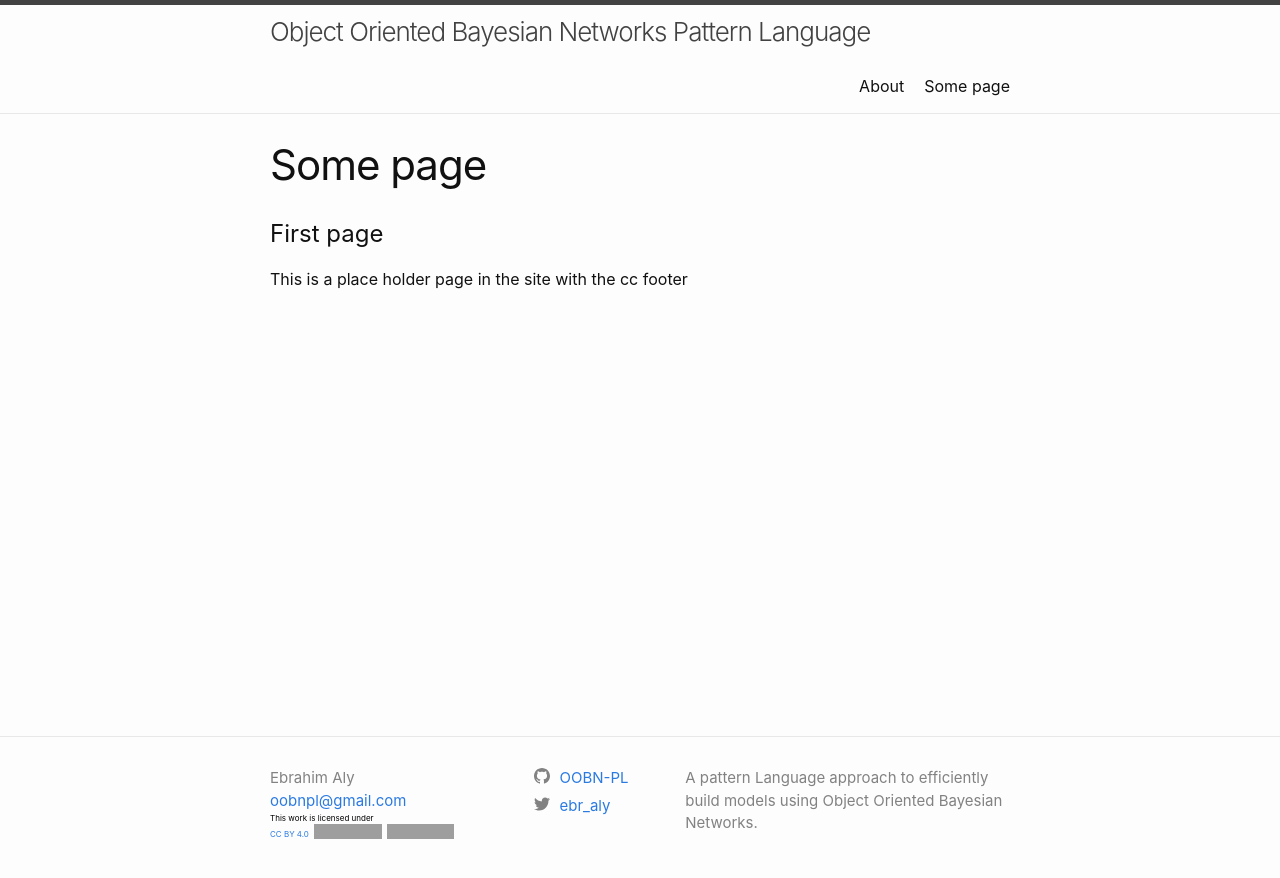
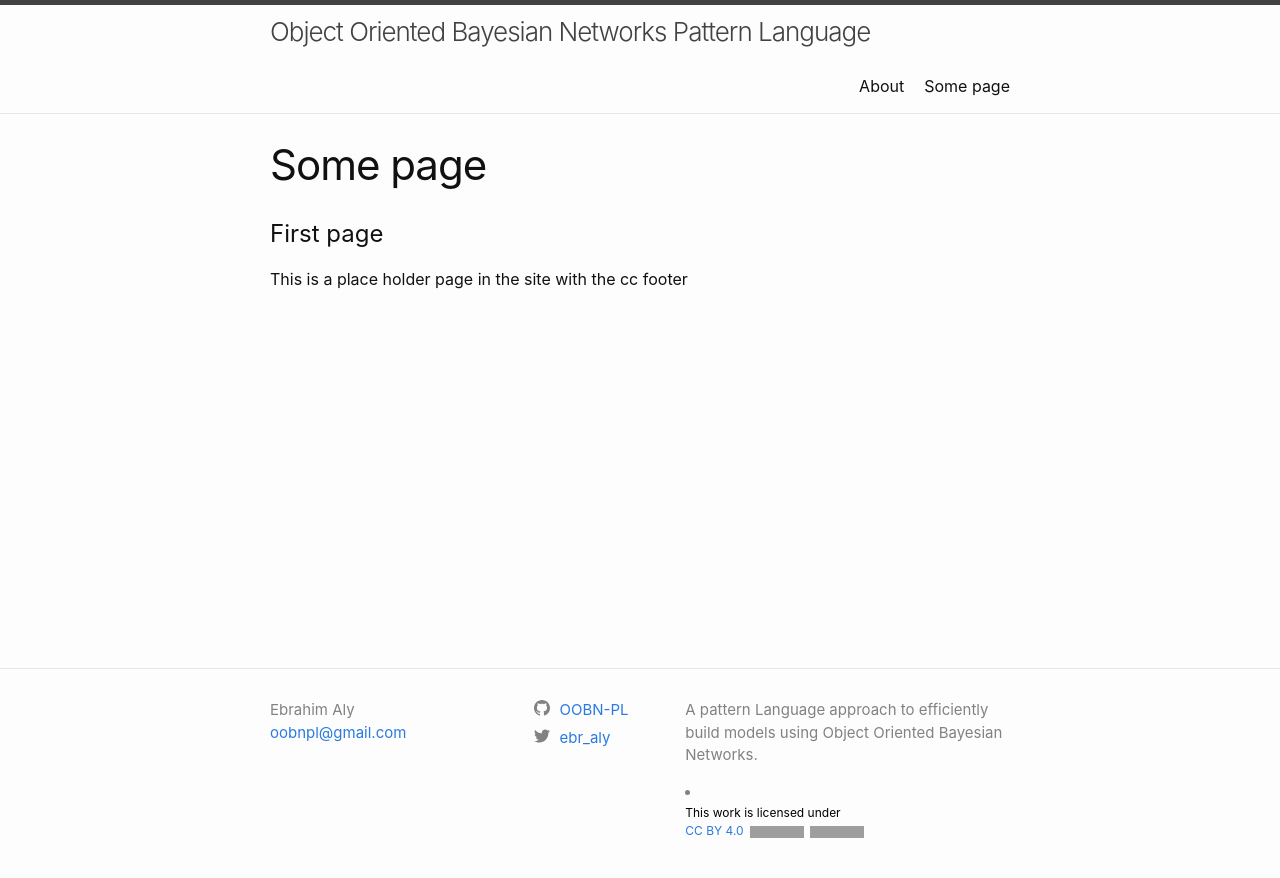
Before and after one commit to OOBN-PL/OOBNPL, a Jekyll site: the page built from _pages/some_page.md, in a window 1280 px wide. Shown: the top 878 px of the page. Built offline with Jekyll 4.4.1, drawn with Linux system fonts in a browser that asks for light colours; grey boxes are pictures that could not be loaded.

Commit message:
footer fix

```diff
--- a/_config.yml
+++ b/_config.yml
@@ -30,6 +30,7 @@ github_username: OOBN-PL
 # Manual modifications
 author: Ebrahim Aly
 title-logo: /images/pl_logo.png
+license: add
 
 # Build settings
 # inactivated the theme below and using its files by my own
--- a/_includes/footer_cc.html
+++ b/_includes/footer_cc.html
@@ -18,23 +18,6 @@
           {%- if site.email -%}
           <li><a class="u-email" href="mailto:{{ site.email }}">{{ site.email }}</a></li>
           {%- endif -%}
-          <li>
-            <div class="license">
-              <p xmlns:cc="http://creativecommons.org/ns#" style="font-size:8px; color:black"> This work is licensed
-                under
-                <a href="http://creativecommons.org/licenses/by/4.0/?ref=chooser-v1" target="_blank"
-                  rel="license noopener noreferrer" style="display: inline-block">
-                  CC BY 4.0&nbsp;<img style="height: 15px !important;
-            margin-left: 3px;
-            vertical-align: text-bottom;"
-                    src="https://mirrors.creativecommons.org/presskit/icons/cc.svg?ref=chooser-v1" />
-                  <img style="height: 15px !important;
-            margin-left: 3px;
-            vertical-align: text-bottom;"
-                    src="https://mirrors.creativecommons.org/presskit/icons/by.svg?ref=chooser-v1" /></a>
-              </p>
-            </div>
-          </li>
         </ul>
       </div>
 
@@ -44,10 +27,12 @@
 
       <div class="footer-col footer-col-3">
         <p>{{- site.description | escape -}}</p>
+        {%- if site.license -%}
+        <li>
+          {%- include license_details.html -%}
+        </li>
+        {%- endif -%}
       </div>
-
     </div>
-
   </div>
-
 </footer>
--- /dev/null
+++ b/_includes/license_details.html
@@ -0,0 +1,10 @@
+<div class="license">
+    <p xmlns:cc="http://creativecommons.org/ns#" style="font-size:12px; color:black"> This work is licensed under
+        <a href="http://creativecommons.org/licenses/by/4.0/?ref=chooser-v1" target="_blank"
+            rel="license noopener noreferrer" style="display: inline-block">
+            CC BY 4.0&nbsp;<img style="height: 12px !important; margin-left: 3px; vertical-align: text-bottom;"
+                src="https://mirrors.creativecommons.org/presskit/icons/cc.svg?ref=chooser-v1" /> <img
+                style="height: 12px !important; margin-left: 3px; vertical-align: text-bottom;"
+                src="https://mirrors.creativecommons.org/presskit/icons/by.svg?ref=chooser-v1" /> </a>
+    </p>
+</div>
```
